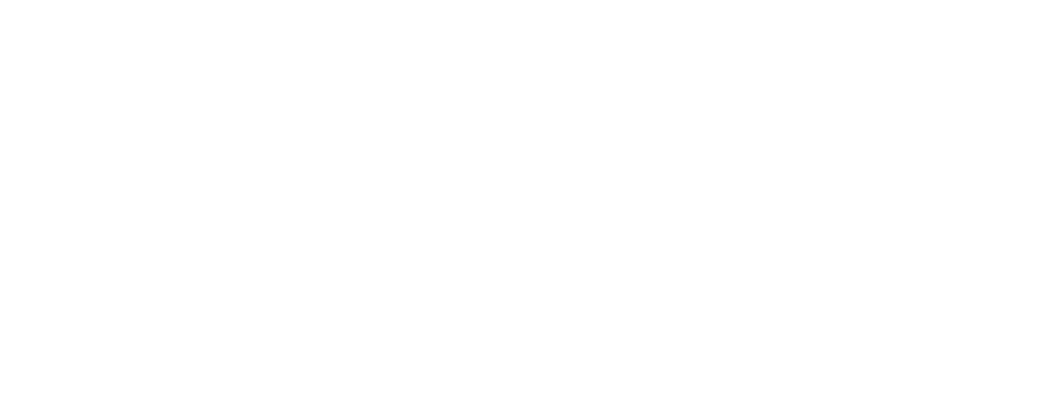
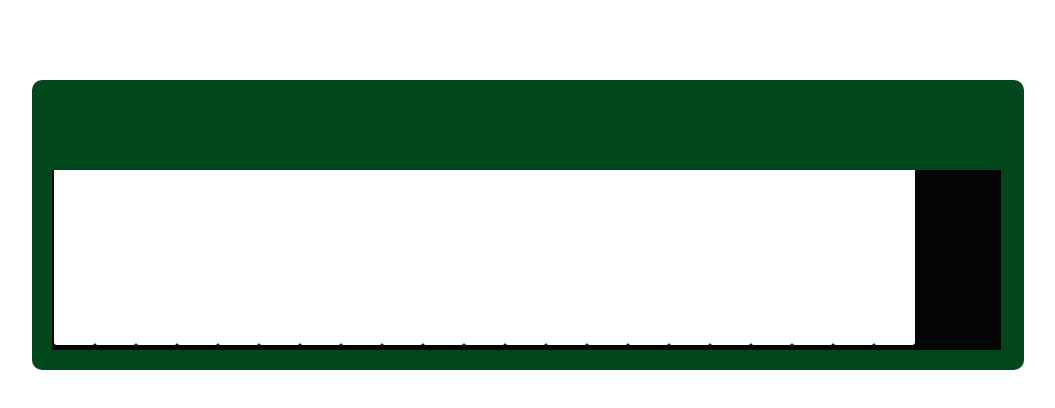
Before and after one commit to warisu/playingPiano, a plain HTML site: page index.html in a window 1280 px wide. Shown: the whole page, without its empty margins (112-1167 px from the left). Drawn offline with Linux system fonts and the light colour scheme.

Commit message:
Add html and CSS

```diff
--- a/index.html
+++ b/index.html
@@ -9,6 +9,33 @@
     <script src="piano.js" defer></script>
 </head>
 <body>
+    <div id="piano">
+        <div class="keys">
+            <div class="key"></div>
+            <div class="key black-key"></div>
+            <div class="key black-key"></div>
+            <div class="key"></div>
+            <div class="key black-key"></div>
+            <div class="key black-key"></div>
+            <div class="key black-key"></div>
 
+            <div class="key"></div>
+            <div class="key black-key"></div>
+            <div class="key black-key"></div>
+            <div class="key"></div>
+            <div class="key black-key"></div>
+            <div class="key black-key"></div>
+            <div class="key black-key"></div>
+
+            <div class="key"></div>
+            <div class="key black-key"></div>
+            <div class="key black-key"></div>
+            <div class="key"></div>
+            <div class="key black-key"></div>
+            <div class="key black-key"></div>
+            <div class="key black-key"></div>
+
+        </div>
+    </div>
 </body>
 </html>
--- a/style.css
+++ b/style.css
@@ -0,0 +1,34 @@
+html {
+    box-sizing: border-box;
+}
+
+*, *::before, *::after {
+    box-sizing: border-box;
+}
+
+#piano {
+    background-color: #00471b;
+    width: 992px;
+    height: 290px;
+    margin: 80px auto;
+    padding: 90px 20px 0 20px;
+    position: relative;
+    border-radius: 10px;
+}
+
+.keys {
+    background-color: #040404;
+    width: 949px;
+    height: 180px;
+    padding-left: 2px;
+    overflow: hidden;
+}
+
+.key {
+    background-color: #ffffff;
+    position: relative;
+    width: 41px;
+    height: 175px;
+    float:  left;
+    border-radius: 0 0 3px 3px;
+}
```
Also changed, not shown: 1 other file.
